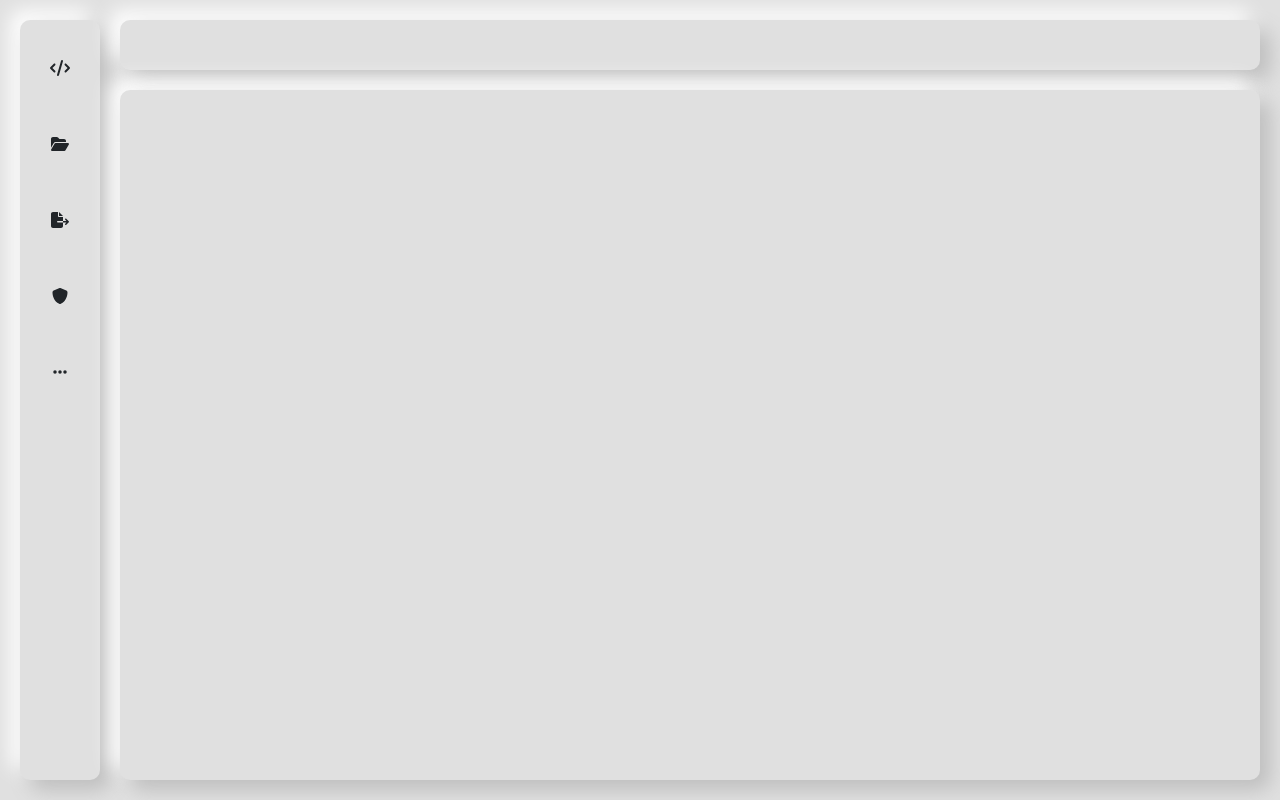
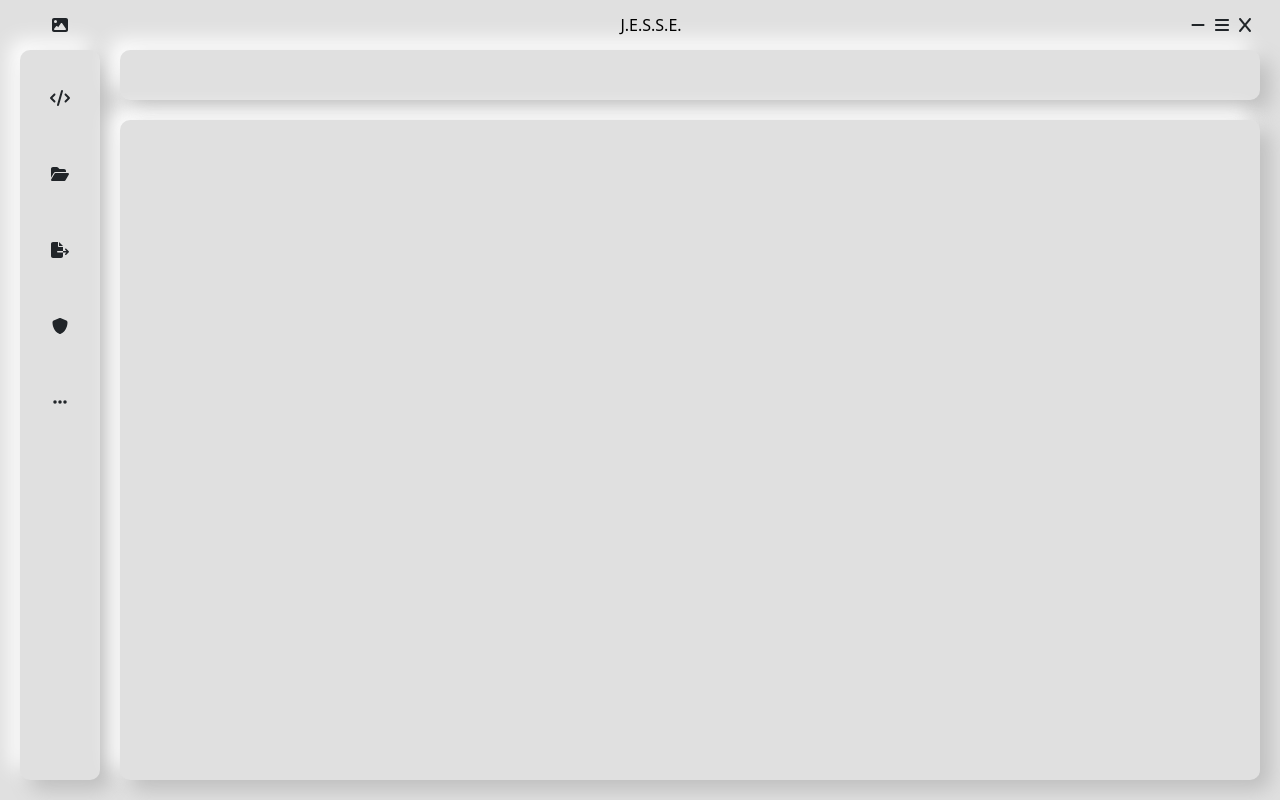
Before and after one commit to wWrongName/J.E.S.S.E, a React app: page / in a window 1280 px wide. Built offline with nearby package versions, Linux system fonts and the light colour scheme.

Commit message:
feat: add window control buttons

```diff
--- /dev/null
+++ b/main/winControl.js
@@ -0,0 +1,18 @@
+const { ipcMain } = require("electron")
+
+let maximized = false
+
+module.exports = (mainWindow) => {
+    ipcMain.addListener("close", () => {
+        mainWindow.close()
+    })
+
+    ipcMain.addListener("minimize", () => {
+        mainWindow.minimize()
+    })
+
+    ipcMain.addListener("maximize", () => {
+        maximized ? mainWindow.unmaximize() : mainWindow.maximize()
+        maximized = !maximized
+    })
+}
--- a/renderer/app/Aside/Aside.js
+++ b/renderer/app/Aside/Aside.js
@@ -10,17 +10,12 @@ function Aside (props) {
         <div className="aside card-shadow-flat py-2">
             <div>
                 {props.items.map((item, index) => {
-                    if (index === props.items.length - 1)
-                        return <></>
                     return(
                         <div key={index} onClick={() => props.openPage(item.name)}>
                             <Button nested={item.icon} />
                         </div>
                     )
                 })}
-                <div className="aside-settings" key="settings" onClick={() => props.openPage(props.items[props.items.length-1].name)}>
-                    <Button nested={props.items[props.items.length-1].icon} />
-                </div>
             </div>
         </div>
     )
--- a/renderer/app/Aside/aside.css
+++ b/renderer/app/Aside/aside.css
@@ -1,9 +1,9 @@
 .aside {
     position: fixed;
     width: var(--aside-w);
-    height: calc(100% - (2 * var(--nav-m)));
+    height: calc(100% - (2 * var(--nav-m) + var(--title-m)));
     left: var(--nav-m);
-    top: var(--nav-m);
+    top: calc(var(--nav-m) + var(--title-m));
     overflow-y: auto;
     overflow-x: hidden;
 }
--- /dev/null
+++ b/renderer/app/Header/Header.js
@@ -0,0 +1,38 @@
+import React, { useEffect } from "react"
+
+import "./header.css"
+
+import { FontAwesomeIcon } from "@fortawesome/react-fontawesome"
+import { faMinus, faBars, faX, faImage } from '@fortawesome/free-solid-svg-icons'
+import Controller from "./winControl.js"
+
+const controller = new Controller()
+
+
+function Header () {
+    useEffect(() => controller.init())
+
+    return(
+        <header id="titlebar">
+            <div className="draggable d-flex justify-content-between align-items-center h-100">
+                <div className="icon mx-5 ps-1">
+                    <FontAwesomeIcon icon={faImage} />
+                </div>
+                <div className="title">J.E.S.S.E.</div>
+                <div className="controls me-4 d-flex">
+                    <div className="win-button roll-up">
+                        <FontAwesomeIcon icon={faMinus} />
+                    </div>
+                    <div className="win-button minimize-maximize">
+                        <FontAwesomeIcon icon={faBars} />
+                    </div>
+                    <div className="win-button close">
+                        <FontAwesomeIcon icon={faX} />
+                    </div>
+                </div>
+            </div>
+        </header>
+    )
+}
+
+export default Header
--- /dev/null
+++ b/renderer/app/Header/header.css
@@ -0,0 +1,38 @@
+.draggable {
+    -webkit-app-region: drag;
+}
+
+#titlebar {
+    position: fixed;
+    z-index: 999;
+    top: 0;
+    left: 0;
+    height: calc(var(--title-m) + var(--nav-m));
+    width: 100%;
+}
+
+.controls {
+    -webkit-app-region: no-drag;
+    user-select: none;
+}
+
+.title {
+    color: black;
+}
+
+.button {
+    display: inline-block;
+    width: 15px;
+    height: 15px;
+    border-radius: 100%;
+    cursor: pointer;
+}
+
+.win-button {
+    cursor: pointer;
+    padding: 5px;
+}
+
+.win-button:hover {
+    color: var(--win-active-color);
+}
--- /dev/null
+++ b/renderer/app/Header/winControl.js
@@ -0,0 +1,23 @@
+let Controller = function () {
+    let rollUpButton, minMaxButton, closeButton
+
+    let _mixMaxListener = () => window.ipc.send("maximize")
+    let _closeListener = () => window.ipc.send("close")
+    let _rollUpListener = () => window.ipc.send("minimize")
+
+    this.init = () => {
+        rollUpButton = document.querySelector(".win-button.roll-up")
+        minMaxButton = document.querySelector(".win-button.minimize-maximize")
+        closeButton = document.querySelector(".win-button.close")
+
+        rollUpButton.removeEventListener("click", _rollUpListener)
+        minMaxButton.removeEventListener("click", _mixMaxListener)
+        closeButton.removeEventListener("click", _closeListener)
+
+        rollUpButton.addEventListener("click", _rollUpListener)
+        minMaxButton.addEventListener("click", _mixMaxListener)
+        closeButton.addEventListener("click", _closeListener)
+    }
+}
+
+export default Controller
--- a/renderer/app/Navbar/navbar.css
+++ b/renderer/app/Navbar/navbar.css
@@ -3,7 +3,7 @@
     width: calc(100% - (var(--aside-w) + 3 * var(--nav-m)));
     height: var(--nav-h);
     left: calc(2 * var(--nav-m) + var(--aside-w));
-    top: var(--nav-m);
+    top: calc(var(--nav-m) + var(--title-m));
 }
 
 [active-nav = "undefined"] .nav {
--- a/renderer/app/Pages/pages.css
+++ b/renderer/app/Pages/pages.css
@@ -1,9 +1,9 @@
 .pages {
     position: fixed;
     width: calc(100% - (var(--aside-w) + 3 * var(--nav-m)));
-    height: calc(100% - (3 * var(--nav-m) + var(--nav-h)));
+    height: calc(100% - (3 * var(--nav-m) + var(--nav-h) + var(--title-m)));
     left: calc(var(--aside-w) + 2 * var(--nav-m));
-    top: calc(2 * var(--nav-m) + var(--nav-h));
+    top: calc(2 * var(--nav-m) + var(--nav-h) + var(--title-m));
 }
 
 [active-nav = "undefined"] .pages {
--- a/renderer/app/index.css
+++ b/renderer/app/index.css
@@ -1,4 +1,5 @@
 :root {
+  --win-active-color : red;
   --aside-active-text-color : red;
   --aside-divider-color : black;
   --aside-text-color : black;
@@ -7,6 +8,7 @@
   --aside-w : 80px;
   --nav-m : 20px;
   --nav-h : 50px;
+  --title-m : 30px;
 }
 
 body {
--- a/renderer/app/index.js
+++ b/renderer/app/index.js
@@ -11,6 +11,7 @@ import { faCode, faFolderOpen, faFileExport, faShield, faEllipsis } from '@forta
 import Navbar from "./Navbar/Navbar"
 import Aside from "./Aside/Aside"
 import Pages from "./Pages/Pages"
+import Header from "./Header/Header"
 
 
 function Root () {
@@ -50,6 +51,7 @@ function Root () {
 
     return(
         <>
+            <Header />
             <Aside items={items} openPage={openPage} />
             <Navbar activeItem={activeItem} />
             <Pages activeItem={activeItem} />
```
Also changed, not shown: main/index.js (+5 -12 lines), main/preload.js (+20 -0 lines).
